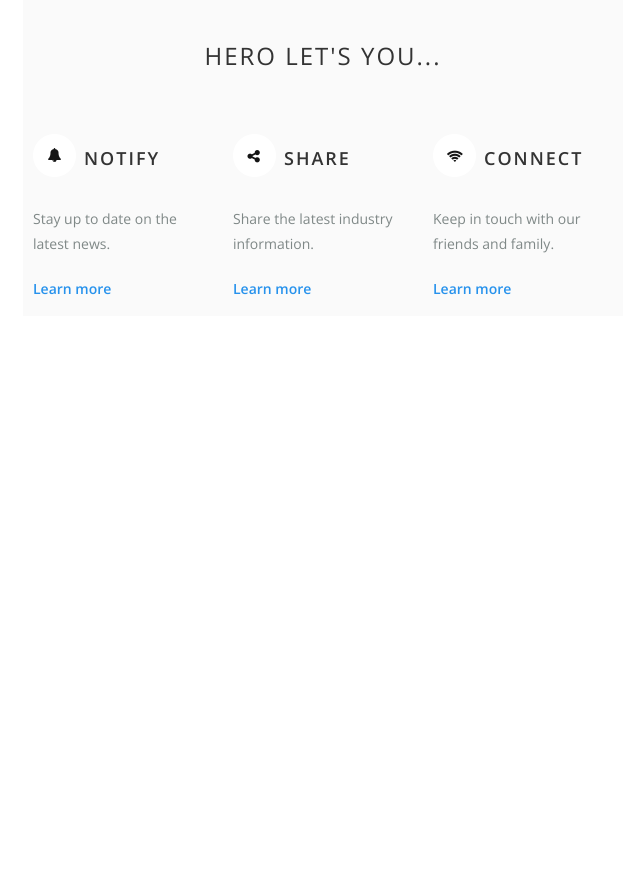
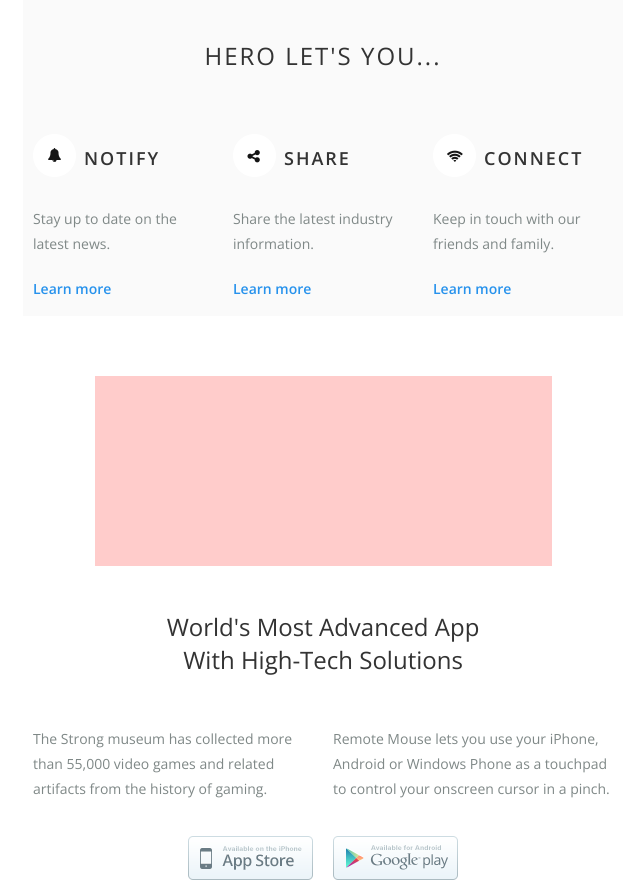
Before and after one commit to Nick-Damico/html-email-project, a React app: page public/index.html in a window 1280 px wide. Shown: the part 461-1354 px from the top of the page, without its empty margins (317-957 px from the left). Before the commit the page ends 800 px from the top, so only its background shows below. Built offline with nearby package versions, Linux system fonts and the light colour scheme.

Commit message:
Add styling for section row 'World's most advanced'

```diff
--- a/public/index.html
+++ b/public/index.html
@@ -148,14 +148,67 @@
             <!-- End of Hero "Let's you.." row -->
             <!-- Start of 'World's most advanced App' row -->
             <tr class="row-3">
-              <td></td>
+              <td>
+                <table class="most-advanced__table" width="100%" border="0" align="center" cellspacing="0" cellpadding="0">
+                  <!-- banner image -->
+                  <tr>
+                    <td align="center" style="padding: 60px 0 40px 0;">
+                      <img src="/img/image_head.jpg" alt="">
+                    </td>
+                  </tr>
+                  <!-- 'World's most advanced...' paragraph -->
+                  <tr>
+                    <td>
+                      <h3 class="section-title--h3" align="center" style="font-family: 'Open Sans', 'Segoe UI', Tahoma, sans-serif; vertical-align: middle; color: #333; font-size: 24px; font-weight: 300; text-transform: capitalize; margin: 0; padding-bottom: 36px;">
+                        World's most advanced App <br>with High-Tech solutions
+                      </h3>
+                    </td>
+                  </tr>
+                  <tr>
+                    <td>
+                      <table class="most-advanced__paragraph-table" width="100%" border="0" align="center" cellspacing="0" cellpadding="0" style="font-family: 'Open Sans', 'Segoe UI', Tahoma, sans-serif;">
+                        <!-- Start of paragraphs row -->
+                        <tr>
+                          <!-- paragraph one -->
+                          <td width="50%" style="padding: 0 10px 20px;">
+                            <p style="color: #7F8887; font-weight: 400; font-size: 14px; line-height: 1.8;">
+                              The Strong museum has collected more than 55,000 video games and related artifacts from the history of gaming.
+                            </p>
+                          </td>
+                          <!-- paragraph two -->
+                          <td width="50%" style="padding: 0 10px 20px;">
+                            <p style="color: #7F8887; font-weight: 400; font-size: 14px; line-height: 1.8;">
+                              Remote Mouse lets you use your iPhone, Android or Windows Phone as a touchpad to control your onscreen cursor in a pinch.
+                            </p>
+                          </td>
+                        </tr>
+                        <!-- End of paragraphs row -->
+                        <!-- Start of playstore and app store buttons row -->
+                        <tr>
+                          <td align="right" style="padding: 0 10px;">
+                            <img src="/img/appstore.png" alt="Apple app store logo">
+                          </td>
+                          <td style="padding: 0 10px;">
+                            <img src="/img/playstore.png" alt="Google Playstore logo">
+                          </td>
+                        </tr>
+                        <!-- End of playstore and app store buttons row -->
+                      </table>
+                    </td>
+                  </tr>
+                </table>
+              </td>
             </tr>
             <!-- End of 'World's most advanced App' row -->
             <!-- Start of main row -->
+            <!-- Start of Banner 'One App, One Solution' row -->
             <tr class="row-4">
-              <td></td>
+              <td>
+                <table class="most-advanced__table" width="100%" border="0" align="center" cellspacing="0" cellpadding="0">
+                </table>
+              </td>
             </tr>
-            <!-- End of main row -->
+            <!-- End of Banner 'One App, One Solution' row -->
             <!-- Start of main row -->
             <tr class="row-5">
               <td></td>
```
